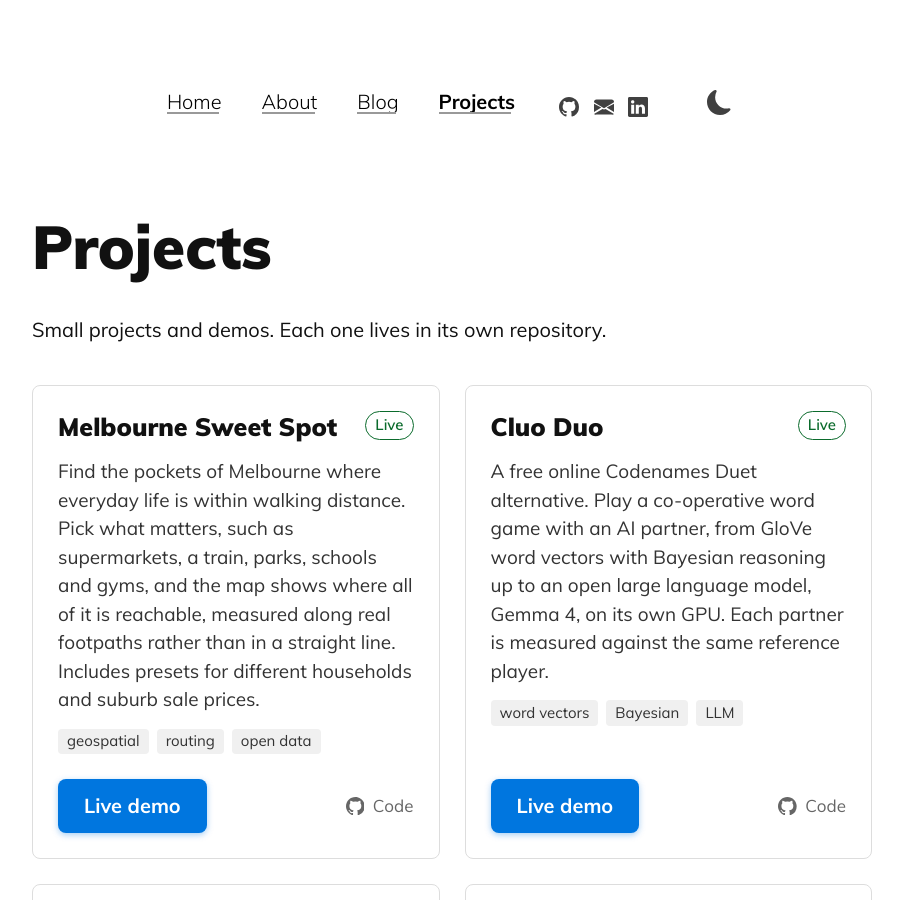
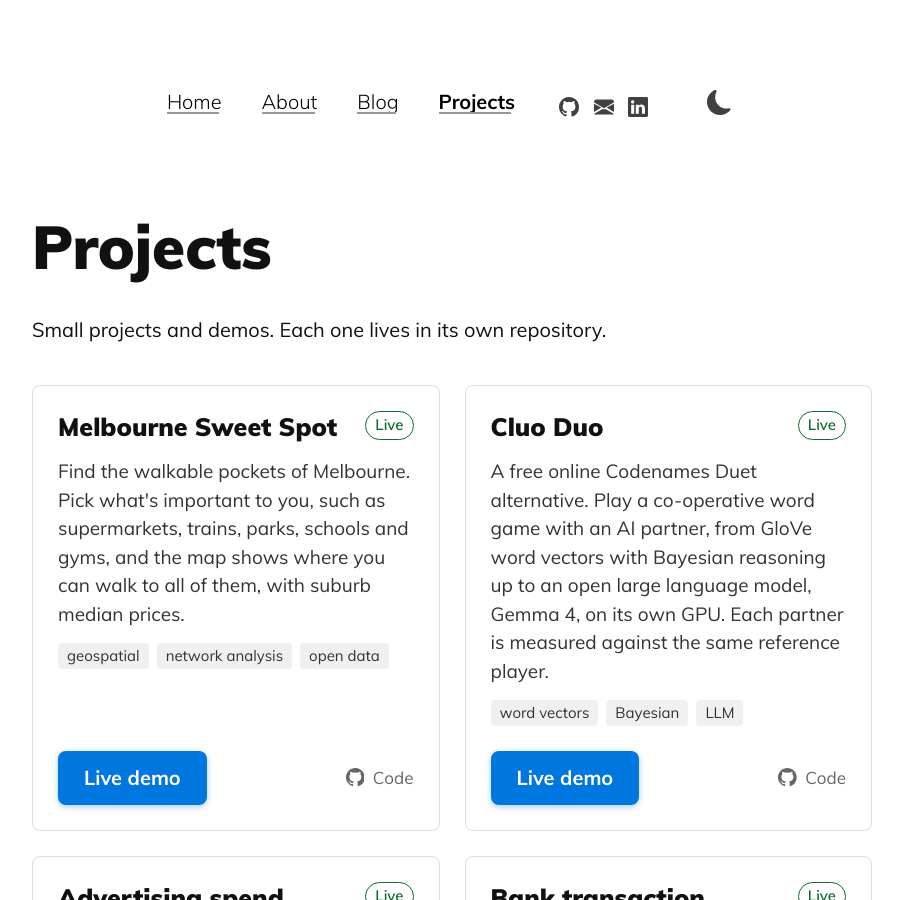
Before and after one commit to ryanward-io/ryanward-io.github.io, a Jekyll site: the page built from projects/index.md, in a window 1280 px wide and 900 px high. Shown: the whole window, without its empty margins (188-1091 px from the left). Built offline with Jekyll 4.4.1, drawn with Linux system fonts in a browser that asks for light colours.

Commit message:
Projects: tighter Melbourne Sweet Spot summary and tags

```diff
--- a/_data/projects.yml
+++ b/_data/projects.yml
@@ -3,8 +3,8 @@
 # At most 3 tags per card.
 - title: Melbourne Sweet Spot
   status: live
-  summary: Find the pockets of Melbourne where everyday life is within walking distance. Pick what matters, such as supermarkets, a train, parks, schools and gyms, and the map shows where all of it is reachable, measured along real footpaths rather than in a straight line. Includes presets for different households and suburb sale prices.
-  tags: [geospatial, routing, open data]
+  summary: Find the walkable pockets of Melbourne. Pick what's important to you, such as supermarkets, trains, parks, schools and gyms, and the map shows where you can walk to all of them, with suburb median prices.
+  tags: [geospatial, network analysis, open data]
   demo: https://ryanward.dev/melbourne-sweet-spot/
   repo: https://github.com/ryanward-io/melbourne-sweet-spot
 
```
